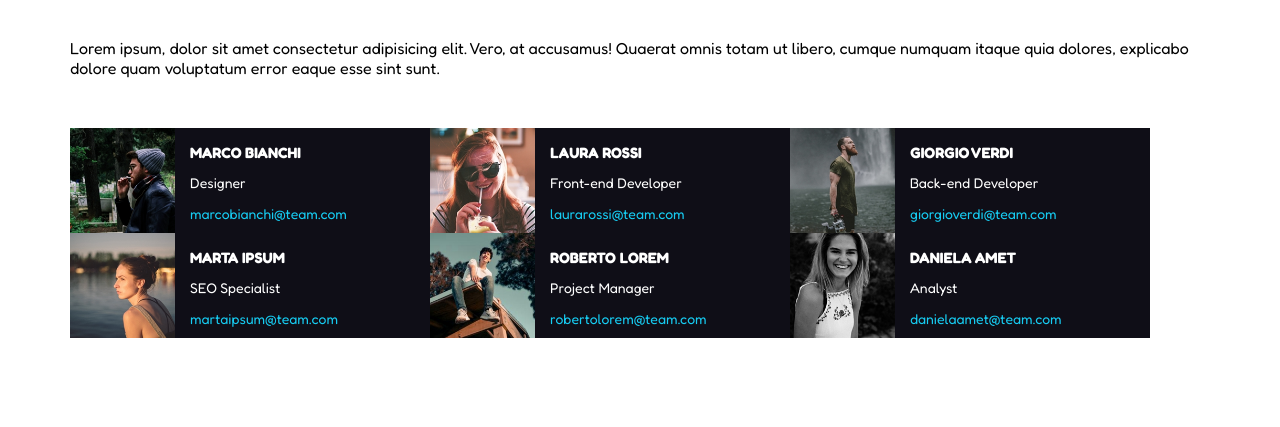
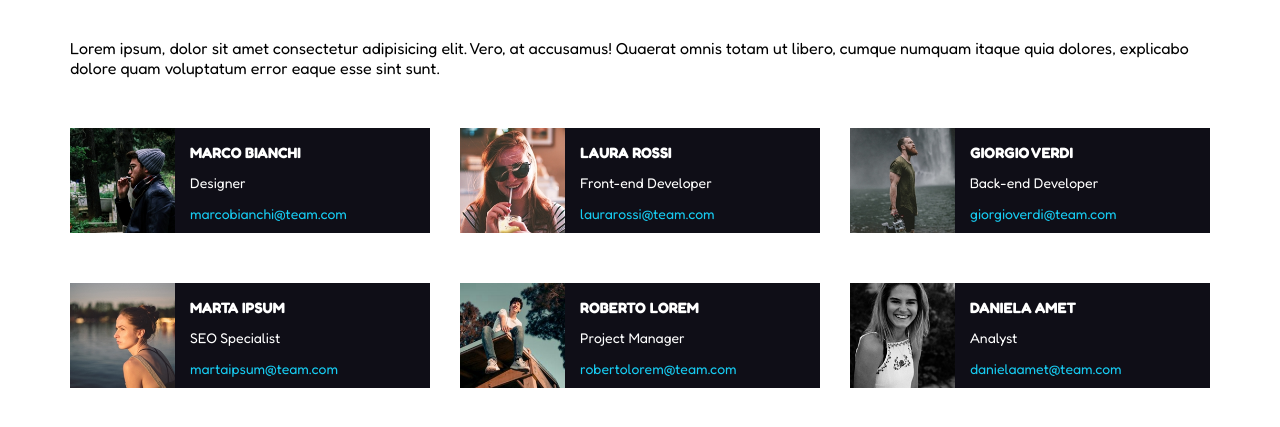
Before and after one commit to DavideGaliano/html-css-flex-cards, a plain HTML site: page index.html in a window 1280 px wide. Shown: the part 103-530 px from the top of the page. Drawn offline with Linux system fonts and the light colour scheme.

Commit message:
esercizio completato

```diff
--- a/css/style.css
+++ b/css/style.css
@@ -48,6 +48,7 @@ main {
 .cards-container{
     display: flex;
     flex-wrap: wrap;
+    justify-content: space-between;
 }
 
 .card{
@@ -55,6 +56,7 @@ main {
     width: 360px;
     height: 105px;
     background-color: #0f0e17;
+    margin-bottom: 50px;
 }
 
 .photo{
```
